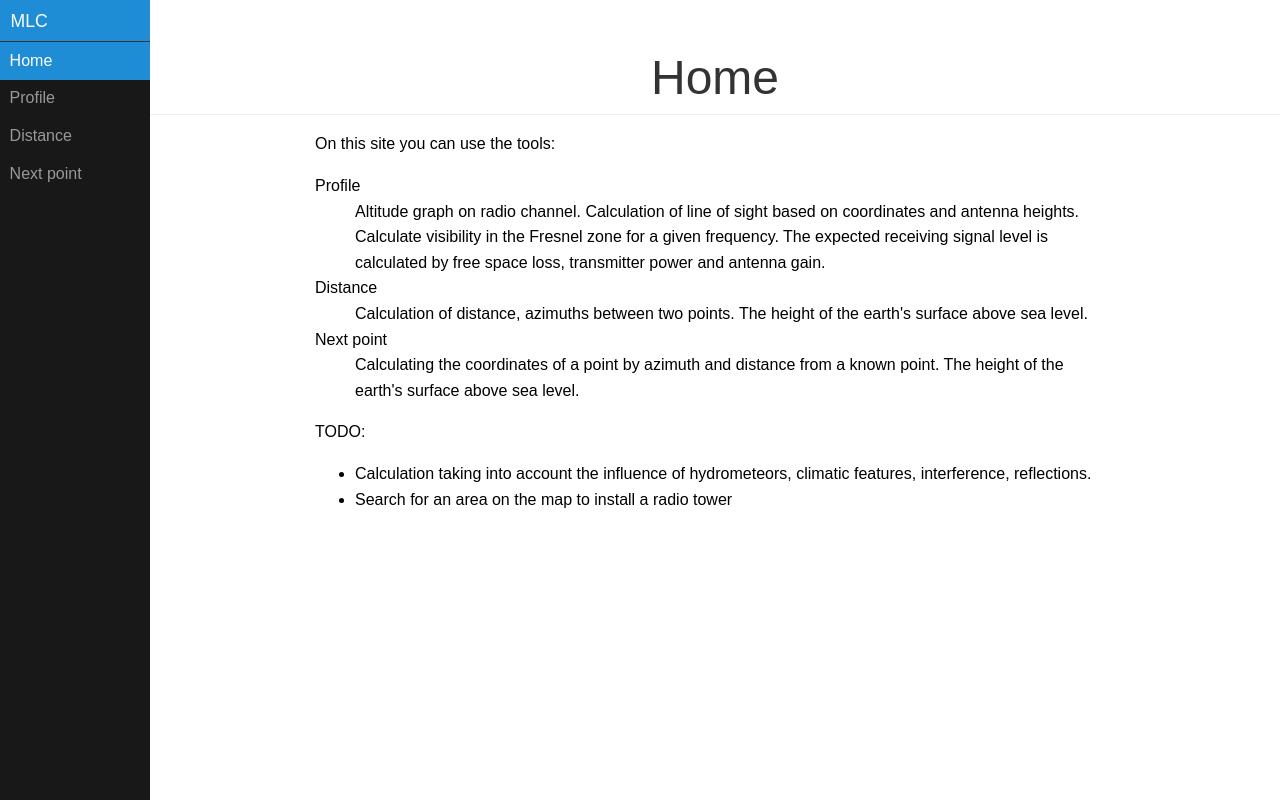
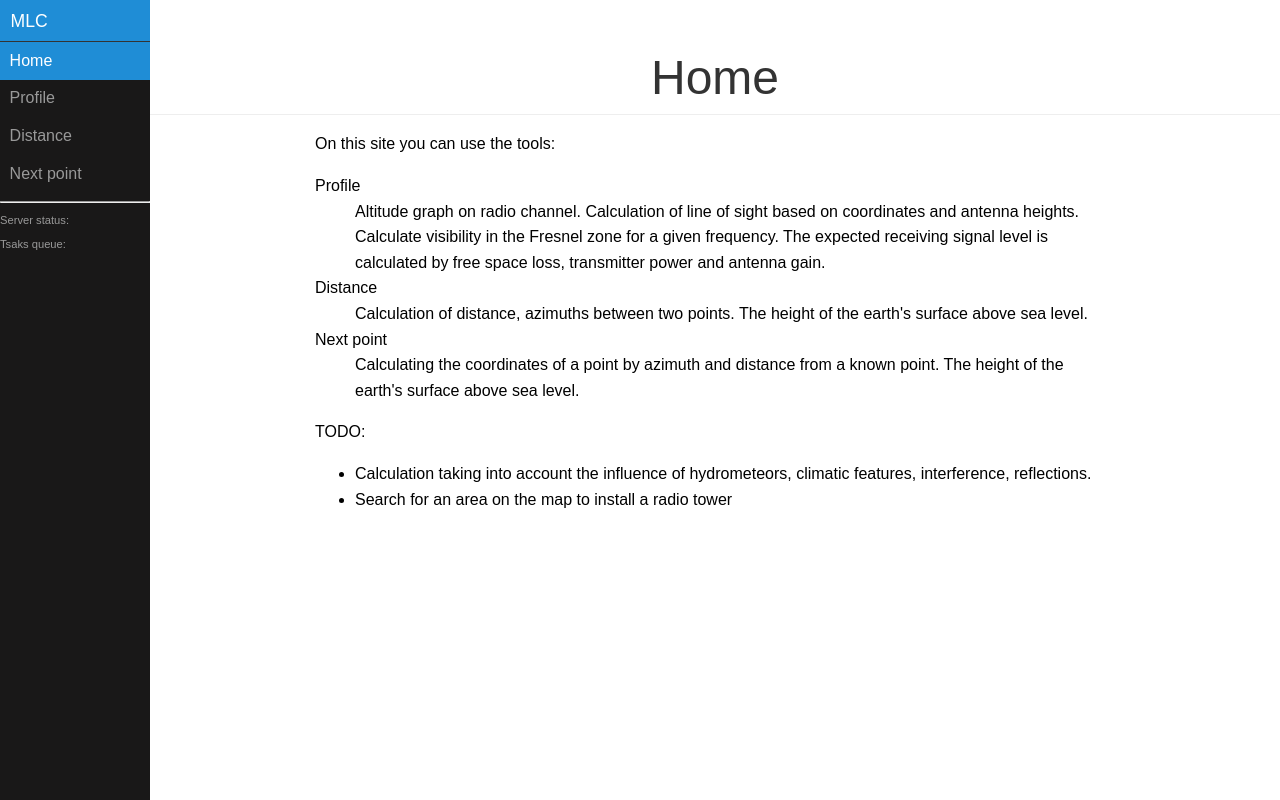
Before and after one commit to ddipp/mlc, a Flask app: page /mlc/ in a window 1280 px wide. Run offline with Flask 3, Linux system fonts and the light colour scheme.

Commit message:
Server status item

```diff
--- a/app/static/css/main.css
+++ b/app/static/css/main.css
@@ -1,3 +1,7 @@
 .content-img {
   max-width: 98%;
 }
+.status-message {
+  color: #999;
+  font-size: 70%;
+}
--- a/app/static/js/main.js
+++ b/app/static/js/main.js
@@ -1,5 +1,35 @@
 $("#answer").hide();
-var nIntervId;
+var check_task_IntervId;
+var server_status_IntervId;
+
+function server_status() {
+  $.ajax({
+    type: "get",
+    url: "server_status",
+    processData: false,
+    contentType: false,
+    success:function(data){
+      if (data['server_status'] == "ok") {
+        $('#server_status').css('color', 'green');
+        $('#server_status').text('OK');
+        $('#task_queue').css('color', 'green');
+        $('#task_queue').text(data['task_queue']);
+      }
+      else {
+        $('#server_status').css('color', 'red');
+        $('#server_status').text('Error');
+        $('#task_queue').css('color', 'red');
+        $('#task_queue').text(data['task_queue']);
+      };
+    },
+    error:function(jqXHR, textStatus, errorThrown) {
+      $('#server_status').css('color', 'red');
+      $('#server_status').text('Error');
+      $('#task_queue').css('color', 'red');
+      $('#task_queue').text(data['task_queue']);
+    },
+  });
+};
 
 function check_task(task_url) {
   $.ajax({
@@ -17,11 +47,11 @@ function check_task(task_url) {
         if (data['result'].hasOwnProperty("filename")) {
           $('#image').prepend('<img class="pure-img" src="' + data['result']['filename'] + '" />');
         };
-        clearInterval(nIntervId);
-      }
+        clearInterval(check_task_IntervId);
+      };
     },
   });
-}
+};
 
 
 $(document).ready(function () {
@@ -38,13 +68,16 @@ $(document).ready(function () {
       contentType: false,
       success:function(data){
         if ('job_url' in data) {
-          nIntervId = setInterval(check_task, 1000, (data["job_url"]));
-        }
+          check_task_IntervId = setInterval(check_task, 1000, (data["job_url"]));
+        };
       },
       error:function(jqXHR, textStatus, errorThrown) {
-        console.error(textStatus, errorThrown);
         $("#answer").html(jqXHR + textStatus + errorThrown);
       },
     });
   });
 });
+
+$(document).ready(function () {
+  server_status_IntervId = setInterval(server_status, 5000);
+});
--- a/app/templates/base.html
+++ b/app/templates/base.html
@@ -46,6 +46,11 @@
           <li class="pure-menu-item {% if request.path == url_for('v01.nextpoint') %}pure-menu-selected{% endif %}">
             <a href="{{url_for('v01.nextpoint')}}" class="pure-menu-link">Next point</a>
           </li>
+          <hr/>
+          <div class="status-message">
+            <p>Server status: <span id="server_status"></span></p>
+            <p>Tsaks queue: <span id="task_queue"></span></p>
+          </div>
         </ul>
       </div>
     </div>
--- a/app/v01/views.py
+++ b/app/v01/views.py
@@ -11,6 +11,17 @@ v01 = Blueprint('v01', __name__)
 @v01.route('/', methods=['GET'])
 def index():
     return render_template('index.html', title="Home")
+
+
+#################
+# Server Status #
+#################
+
+@v01.route('server_status', methods=['GET'])
+def server_status():
+    return jsonify(server_status="ok",
+                   task_queue=len(current_app.task_queue))
+
 
 ###########
 # Profile #
```
